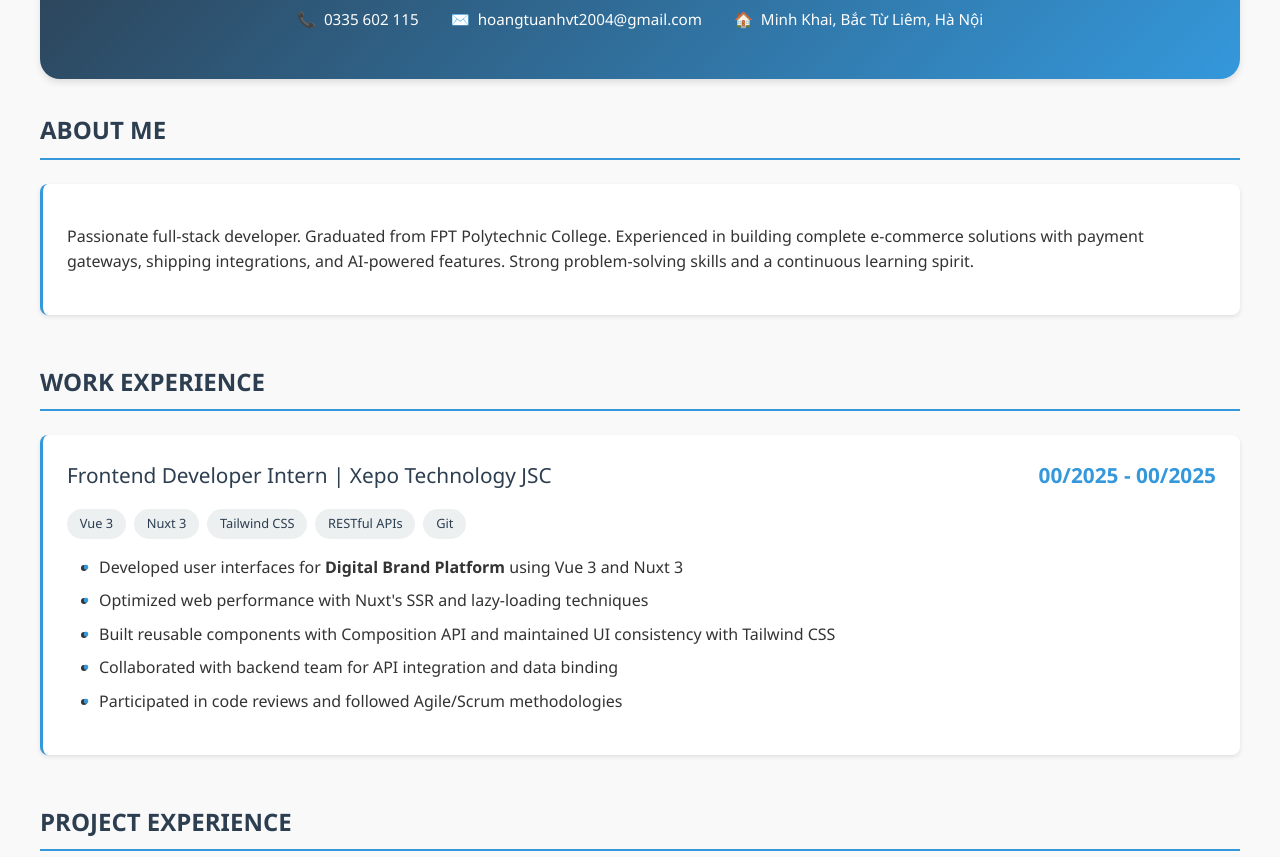
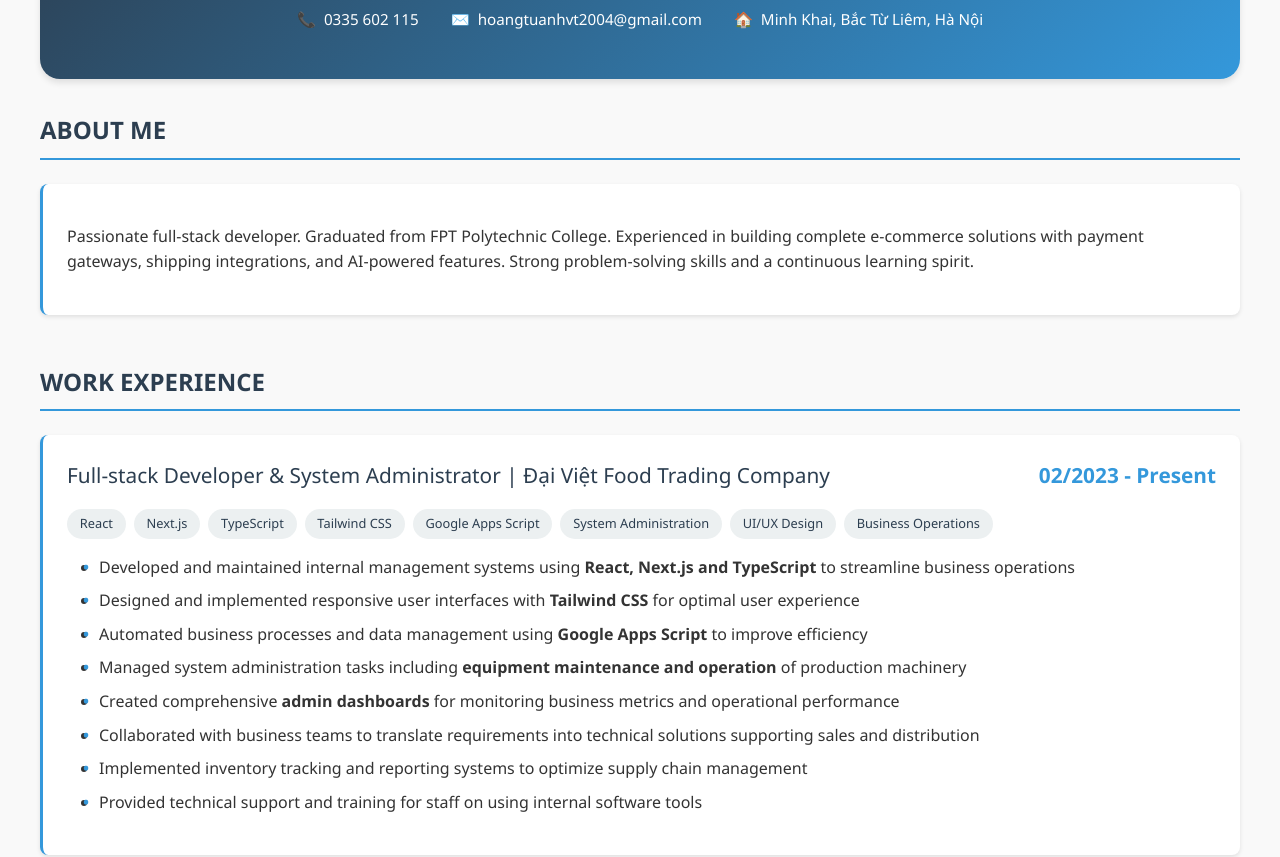
Before and after one commit to tuan45734/Profile, a plain HTML site: page index.html in a window 1280 px wide. Shown: the part 129-986 px from the top of the page. Drawn offline with Linux system fonts and the light colour scheme.

Commit message:
Update index.html

```diff
--- a/index.html
+++ b/index.html
@@ -261,8 +261,35 @@
 
         <div class="card">
             <div class="project-title">
+                <span>Full-stack Developer & System Administrator | Đại Việt Food Trading Company</span>
+                <span class="project-date">02/2023 - Present</span>
+            </div>
+            <div class="tech-stack">
+                <span class="tech-item">React</span>
+                <span class="tech-item">Next.js</span>
+                <span class="tech-item">TypeScript</span>
+                <span class="tech-item">Tailwind CSS</span>
+                <span class="tech-item">Google Apps Script</span>
+                <span class="tech-item">System Administration</span>
+                <span class="tech-item">UI/UX Design</span>
+                <span class="tech-item">Business Operations</span>
+            </div>
+            <ul class="responsibilities">
+                <li>Developed and maintained internal management systems using <strong>React, Next.js and TypeScript</strong> to streamline business operations</li>
+                <li>Designed and implemented responsive user interfaces with <strong>Tailwind CSS</strong> for optimal user experience</li>
+                <li>Automated business processes and data management using <strong>Google Apps Script</strong> to improve efficiency</li>
+                <li>Managed system administration tasks including <strong>equipment maintenance and operation</strong> of production machinery</li>
+                <li>Created comprehensive <strong>admin dashboards</strong> for monitoring business metrics and operational performance</li>
+                <li>Collaborated with business teams to translate requirements into technical solutions supporting sales and distribution</li>
+                <li>Implemented inventory tracking and reporting systems to optimize supply chain management</li>
+                <li>Provided technical support and training for staff on using internal software tools</li>
+            </ul>
+        </div>
+
+        <div class="card">
+            <div class="project-title">
                 <span>Frontend Developer Intern | Xepo Technology JSC</span>
-                <span class="project-date">00/2025 - 00/2025</span>
+                <span class="project-date">06/2025 - 09/2025</span>
             </div>
             <div class="tech-stack">
                 <span class="tech-item">Vue 3</span>
```
